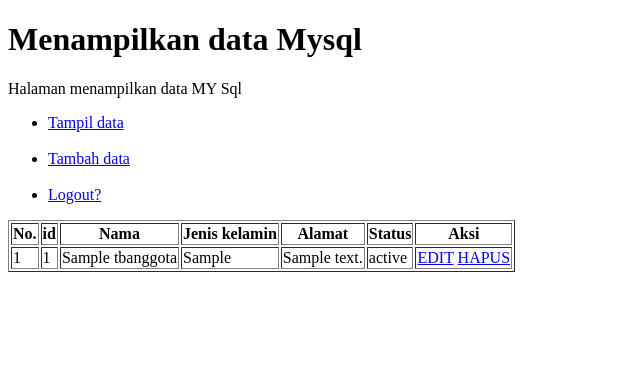
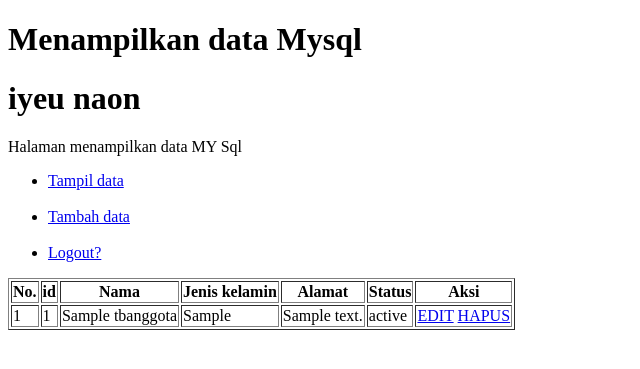
Before and after one commit to serigalaf/Webbarang, a PHP site: page / in a window 1280 px wide. Shown: the top 369 px of the page, without its empty margins (0-640 px from the left). Run offline with PHP 8.4, Linux system fonts and the light colour scheme; a user stored in the database is signed in; tables that the repository leaves empty or names only in its code hold one stand-in row (values such as "Sample post").

Commit message:
[membuat-judul]

```diff
--- a/index.php
+++ b/index.php
@@ -18,6 +18,7 @@ if(!isset($_SESSION["loggedin"]) || $_SESSION["loggedin"] !== true){
     <div>
         <div>
             <h1> Menampilkan data Mysql </h1>
+            <h1> iyeu naon </h1>
             <p>Halaman menampilkan data MY Sql</p>
         </div>
 
```
